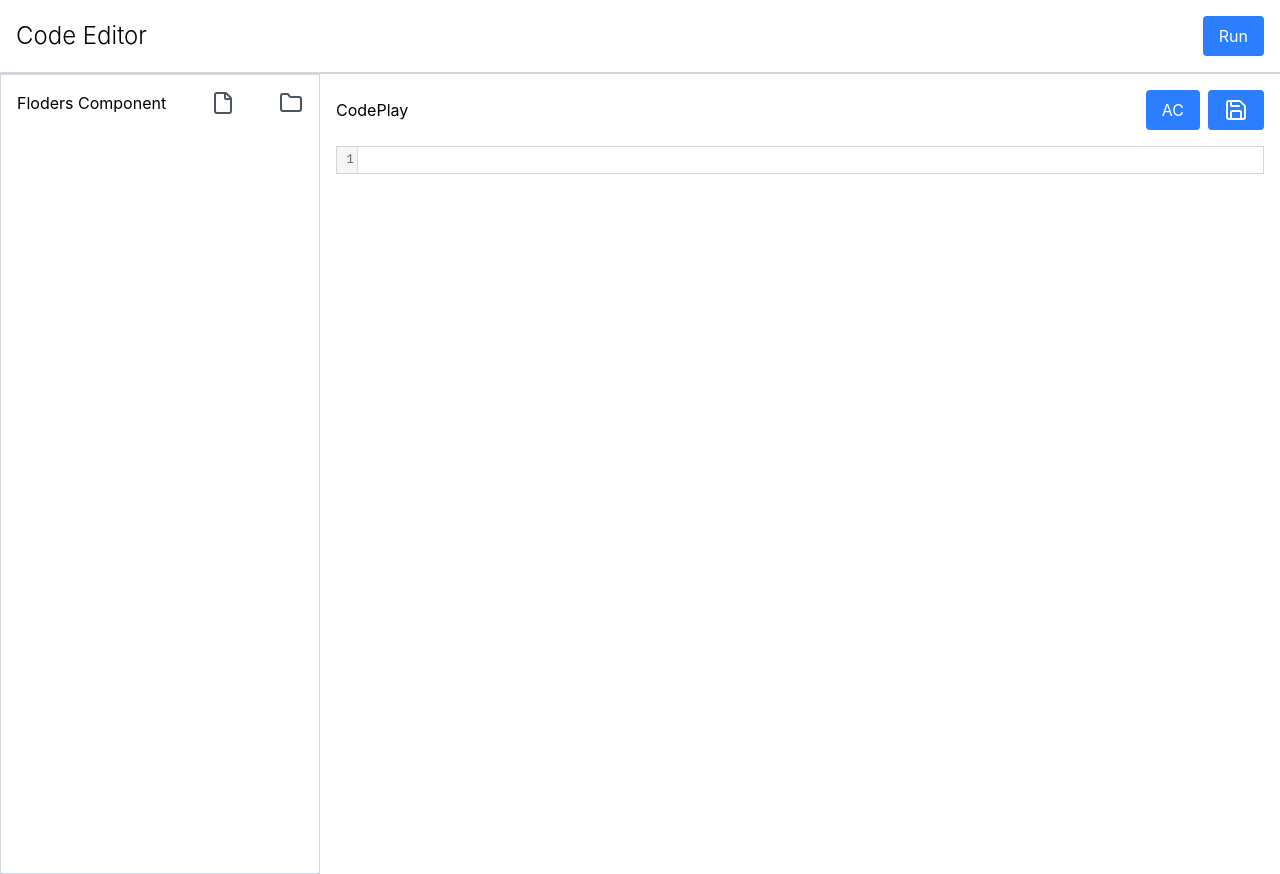
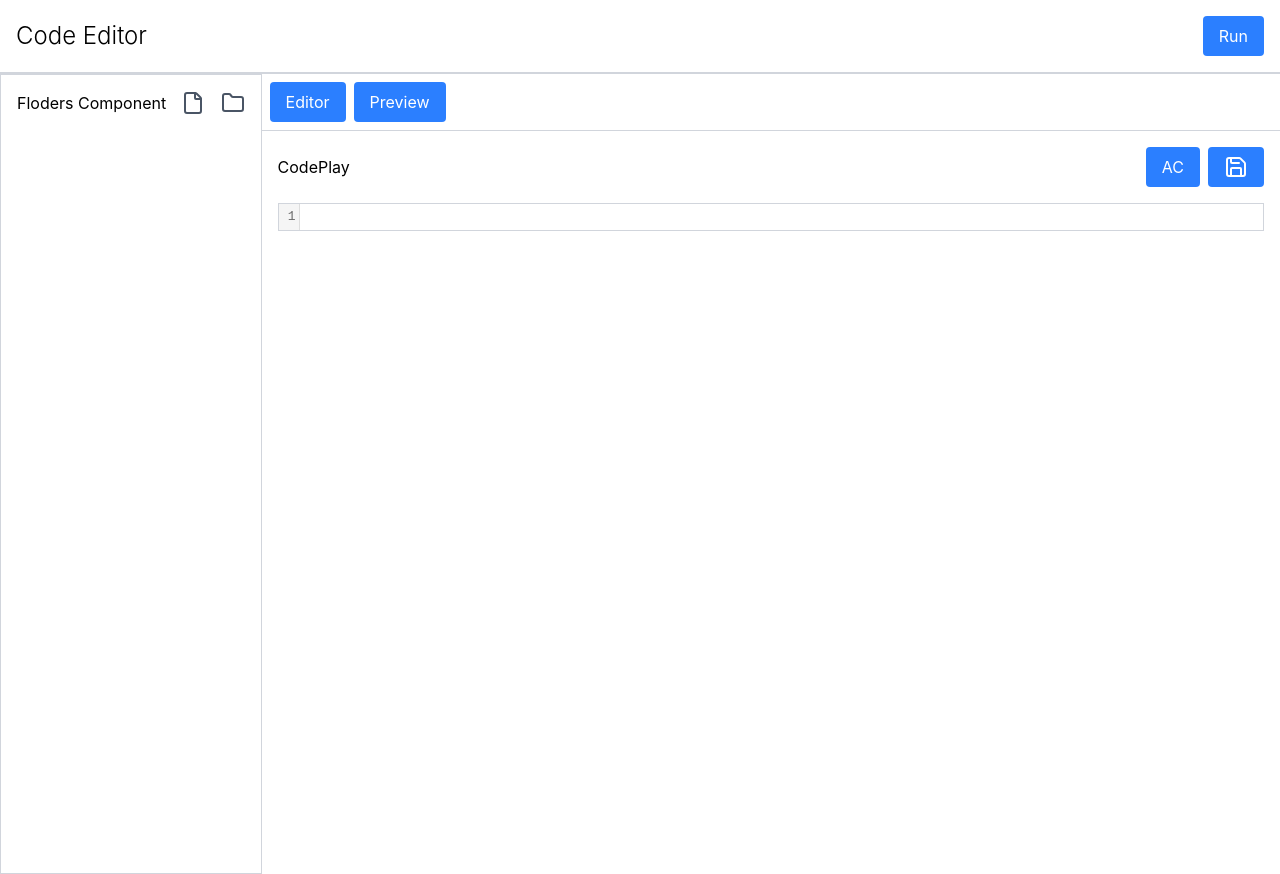
Before and after one commit to fouad8080/code-editor, a React (Vite) app: page / in a window 1280 px wide. Built offline with nearby package versions, Linux system fonts and the light colour scheme.

Commit message:
add proview and finsh the mvp

```diff
--- a/src/App.tsx
+++ b/src/App.tsx
@@ -1,27 +1,79 @@
 import CodeShow from "./component/CodeShow"
 import Floders from "./component/floders"
 import Upbar from "./component/Upbar"
-
+import Proview from "./component/proview"
 
 import {createContext, useState} from 'react'
-export const AppContext = createContext(null)
-function App() {
 
+type DirectoryHandle = {
+    name: string;
+    kind: string;
+    entries():   AsyncIterableIterator<[string, FileHandle | DirectoryHandle]>;
+  };
+interface interFile {
+    Name: string;
+    Kind: string;
+    handle?: FileHandle | DirectoryHandle;
+    children?: interFile[];
+    isOpen?: boolean;
+  }
 
   type FileHandle = {
     name: string;
     kind: string;
   };
 
+interface AppContextType {
+  getfile: { Name: string; contents: string; handle: FileHandle } | null;
+  setgetFile: React.Dispatch<React.SetStateAction<{ Name: string; contents: string; handle: FileHandle } | null>>;
+  update: boolean;
+  setupdate: React.Dispatch<React.SetStateAction<boolean>>;
+  htmlfile: { Name: string; contents: string; handle: FileHandle } | null;
+  sethtmlfile: React.Dispatch<React.SetStateAction<{ Name: string; contents: string; handle: FileHandle } | null>>;
+  folderfiles: interFile[];
+  setfolderfiles: React.Dispatch<React.SetStateAction<interFile[]>>;
+}
 
-  const [getfile, setgetFile] = useState<FileHandle|null>(null)
+export const AppContext = createContext<AppContextType | null>(null)
+
+
+function App() {
+
+
+
+
+
+  const [folderfiles,setfolderfiles]=useState<interFile [] >([])
+  const [htmlfile,sethtmlfile] = useState<{Name:string, contents:string, handle: FileHandle}|null>(null)
+  const [update,setupdate]=useState<boolean>(true)
+  const [getfile, setgetFile] = useState<{Name:string, contents:string, handle: FileHandle}|null>(
+    ()=>{
+      const foldersaved=localStorage.getItem("folder");
+      console.log(foldersaved)
+      return foldersaved ? JSON.parse(foldersaved) : null
+    }
+  )
+
+  const [activeTab, setActiveTab] = useState<"editor" | "preview">("editor");
+
+
 
   return (
-    <AppContext.Provider value={{getfile, setgetFile}}>
+    <AppContext.Provider value={{getfile, setgetFile ,htmlfile ,sethtmlfile,setupdate,setfolderfiles,folderfiles}}>
         <Upbar />
         <div className="flex flex-row">
-          <Floders value={{getfile, setgetFile}} />
-          <CodeShow value={{getfile, setgetFile}} />
+          <Floders value={{getfile, setgetFile ,htmlfile,sethtmlfile,update,folderfiles,setfolderfiles}} />
+            <div className="flex flex-col w-full  ">
+                <div className="flex gap-2 border-b border-gray-300 p-2 ">
+                <button onClick={() => setActiveTab("editor")} className={` text-white px-4 py-2 rounded ${activeTab ? "bg-blue-500 hover:bg-blue-600" :"bg-blue-600 hover:bg-blue-700"}` }>Editor</button>
+                <button onClick={() => setActiveTab("preview")} className={`  text-white px-4 py-2 rounded ${activeTab ? "bg-blue-500 hover:bg-blue-600" :"bg-blue-600 hover:bg-blue-700"} ` }>Preview</button>
+              </div>
+
+              {activeTab === "editor" && <CodeShow value={{getfile, setgetFile,setupdate,update,htmlfile,sethtmlfile,folderfiles,setfolderfiles}} />}
+              {activeTab === "preview" && <Proview value={{htmlfile,update}}/>}
+
+            </div>
+
         </div>
     </AppContext.Provider>
   )
--- a/src/component/CodeShow.tsx
+++ b/src/component/CodeShow.tsx
@@ -12,10 +12,20 @@ import { autocompletion } from '@codemirror/autocomplete';
 import { Compartment } from '@codemirror/state';
 
 import { AppContext } from '../App';
+import {buildPreviewHtml} from './tools/buildproviewhtml'
+import {findFile} from './tools/buildproviewhtml'
 
 
 function CodeShow() {
-  const { getfile }=useContext(AppContext);
+
+
+
+  const { getfile ,setgetFile}=useContext(AppContext);
+  const { update,setupdate} = useContext(AppContext);
+  const { sethtmlfile} =useContext(AppContext)
+  const {folderfiles}=useContext(AppContext)
+  const {htmlfile}=useContext(AppContext)
+
   const [ Autocomlete, setAutocomlete ] = useState(true);
   const editorRef = useRef<HTMLDivElement>(null);
   const viewRef = useRef<EditorView | null>(null);
@@ -23,14 +33,16 @@ function CodeShow() {
   const langcompartemet= new Compartment();
 
   function getlangExt(filename){
-    if (filename?.endsWith(".html"))return html();
-    if (filename?.endsWith(".css"))return css();
+    if (!filename )return javascript();
+    if (filename.endsWith(".html"))return html();
+    if (filename.endsWith(".css"))return css();
     return javascript();
   }
 
 
   useEffect(() => {
     if (!editorRef.current) return;
+
 
     const extensions = [
       lineNumbers(),
@@ -58,24 +70,49 @@ function CodeShow() {
 
     return () => view.destroy();
   }, [getfile]);
+
+
+
+
   const SaveFile = async () => {
-    const newContent =viewRef.current?.state.doc.toString();
-
+  const newContent = viewRef.current?.state.doc.toString();
   try {
     const writeable = await getfile?.handle?.createWritable();
     await writeable?.write(newContent);
     await writeable?.close();
     alert('File saved successfully!');
+
+    // إذا الملف المحفوظ يأثر على المعاينة (html أو css أو js)
+    const name = getfile?.Name || "";
+    if (name.endsWith(".html") || name.endsWith(".css") || name.endsWith(".js")) {
+
+      // دور على ملف الـ HTML الأساسي جوا الشجرة (يفترض عندك دالة findFile أو htmlfile.Name محفوظ)
+      const htmlEntry = findFile(folderfiles,htmlfile?.Name);
+
+      if (htmlEntry) {
+        const htmlHandle = htmlEntry.handle as FileHandle;
+        const htmlFileObj = await htmlHandle.getFile();
+        const rawHtml = await htmlFileObj.text();
+
+        // ادمج مع أحدث نسخة من كل الملفات (بما فيها الملف يلي غير حفظناه توا)
+        const finalHtml = await buildPreviewHtml(rawHtml, folderfiles);
+
+        sethtmlfile({ Name: htmlEntry.Name, contents: finalHtml, handle: htmlHandle });
+      }
+      if (getfile){
+        setgetFile({ getfile,contents:newContent})
+      }
     }
 
-    catch (error) {
+    setupdate(!update);
+  } catch (error) {
     console.error('Error saving file:', error);
     alert('Failed to save the file.');
   }
 };
 
   return (
-    <div className="w-3/4 p-4">
+    <div className=" p-4">
       <div className="flex justify-between items-center mb-4">
         <h1>CodePlay</h1>
         <div className="flex gap-2">
--- a/src/component/floders.tsx
+++ b/src/component/floders.tsx
@@ -1,10 +1,12 @@
 import { useState ,useEffect , useContext} from "react";
 import { File,Folder } from "lucide-react"
 import { AppContext } from "../App";
-
+import {buildPreviewHtml} from './tools/buildproviewhtml'
 
 function Floders() {
+  const { sethtmlfile} = useContext(AppContext);
   const { setgetFile} = useContext(AppContext);
+
 
   interface interFile {
     Name: string;
@@ -30,27 +32,40 @@ function Floders() {
   const [showfolederfiles,setshowfolderfiles]=useState(true)
   const [folder,setfolder]=useState<interFolder | null>(null)
   const [file,setfile]=useState<interFile []>([])
-  const [folderfiles,setfolderfiles]=useState<interFile [] >([])
+  const {folderfiles}=useContext(AppContext)
+  const {setfolderfiles}=useContext(AppContext)
 
-   const FolderhandleClick = async () => {
-    const diradd=await window.showDirectoryPicker();
-    const folder: interFolder = {
-      name: diradd.name,
-      files: []
-    };
 
-    for await (const [name,handle] of diradd.entries()) {
 
-      const file:interFile={
-      Name:name,
-      Kind:handle.kind,
-      handle,
-      }
-      setfolderfiles(f=>[...f,file])
+  const FolderhandleClick = async () => {
+  const diradd = await window.showDirectoryPicker();
+  const folder: interFolder = { name: diradd.name, files: [] };
+
+  const collectedFiles: interFile[] = [];
+  let htmlEntry: { name: string; handle: FileHandle } | null = null;
+
+  // مرحلة 1: اجمع كل الملفات بدون دمج
+  for await (const [name, handle] of diradd.entries()) {
+    const file: interFile = { Name: name, Kind: handle.kind, handle };
+    collectedFiles.push(file);
+
+    if (name.endsWith(".html")) {
+      htmlEntry = { name, handle: handle as FileHandle };
     }
-    setfolder(folder) ;
+  }
 
+  setfolderfiles(collectedFiles);
+  setfolder(folder);
+
+  // مرحلة 2: بعد ما توصلت لكل الملفات، ادمج HTML مع CSS/JS
+  if (htmlEntry) {
+    const htmlFileObj = await htmlEntry.handle.getFile();
+    const htmlContents = await htmlFileObj.text();
+
+    const finalHtml = await buildPreviewHtml(htmlContents, collectedFiles);
+    sethtmlfile({ Name: htmlEntry.name, contents: finalHtml, handle: htmlEntry.handle });
   }
+};
 
   useEffect(()=>{
     if(folderfiles && folderfiles.length>0){
@@ -104,6 +119,7 @@ function Floders() {
 };
 
 
+
   const FilehandleClick = async() => {
     const [fileadd]=await window.showOpenFilePicker();
     const selfile=await fileadd.getFile();
@@ -127,6 +143,9 @@ function Floders() {
                             const file = await fileHandle.getFile();
                             const contents = await file.text();
                             setgetFile({Name:item.Name, contents, handle: fileHandle });
+
+                            localStorage.setItem("folder",JSON.stringify({Name:item.Name, contents, handle: fileHandle }))
+
                           }}>
                           <File className="w-4 h-4 inline mr-2" />
                           {item.Name}
--- /dev/null
+++ b/src/component/proview.tsx
@@ -0,0 +1,30 @@
+
+import { html } from "@codemirror/lang-html"
+import { AppContext } from "../App"
+import {useContext, useEffect, useState } from "react"
+
+function Proview(){
+    const {htmlfile}=useContext(AppContext)
+    const {update}=useContext(AppContext)
+    const[srcDoc,setsrcDoc]=useState(null)
+
+    useEffect(
+        ()=>{
+            setsrcDoc(htmlfile)
+
+
+
+        }
+        ,[update,htmlfile]
+    )
+
+    return(
+    <iframe
+    srcDoc={srcDoc?.contents || "<p>there isn't HTML file</p>"}
+    className="w-full h-full"
+    >
+
+    </iframe>
+)
+}
+export default Proview
--- /dev/null
+++ b/src/component/tools/buildproviewhtml.tsx
@@ -0,0 +1,71 @@
+interface interFile {
+    Name: string;
+    Kind: string;
+    handle?: FileHandle | DirectoryHandle;
+    children?: interFile[];
+    isOpen?: boolean;
+  }
+  type FileHandle = {
+    name: string;
+    kind: string;
+  };
+  type DirectoryHandle = {
+    name: string;
+    kind: string;
+    entries():   AsyncIterableIterator<[string, FileHandle | DirectoryHandle]>;
+  };
+export const findFile = (files: interFile[], name: string): interFile | null => {
+    for (const f of files) {
+      if (f.Name === name) return f;
+      if (f.children) {
+        const found = findFile(f.children, name);
+        if (found) return found;
+      }
+    }
+    return null;
+  };
+
+export async function buildPreviewHtml(htmlContent: string, allFiles: interFile[]): Promise<string> {
+  // دالة تدور على ملف بالاسم جوا الشجرة كاملة (حتى جوا المجلدات)
+  const findFile = (files: interFile[], name: string): interFile | null => {
+    for (const f of files) {
+      if (f.Name === name) return f;
+      if (f.children) {
+        const found = findFile(f.children, name);
+        if (found) return found;
+      }
+    }
+    return null;
+  };
+
+  const readFileContent = async (file: interFile): Promise<string> => {
+    const handle = file.handle as FileHandle;
+    const fileObj = await handle.getFile();
+    return await fileObj.text();
+  };
+
+  let result = htmlContent;
+
+  // استبدال <link rel="stylesheet" href="..."> بمحتوى CSS
+  const linkRegex = /<link[^>]+href=["']([^"']+)["'][^>]*>/g;
+  let match;
+  while ((match = linkRegex.exec(htmlContent)) !== null) {
+    const cssFile = findFile(allFiles, match[1]);
+    if (cssFile) {
+      const cssContent = await readFileContent(cssFile);
+      result = result.replace(match[0], `<style>${cssContent}</style>`);
+    }
+  }
+
+  // استبدال <script src="..."></script> بمحتوى JS
+  const scriptRegex = /<script[^>]+src=["']([^"']+)["'][^>]*><\/script>/g;
+  while ((match = scriptRegex.exec(htmlContent)) !== null) {
+    const jsFile = findFile(allFiles, match[1]);
+    if (jsFile) {
+      const jsContent = await readFileContent(jsFile);
+      result = result.replace(match[0], `<script>${jsContent}<\/script>`);
+    }
+  }
+
+  return result;
+}
```
Also changed, not shown: 1 other file (tests, documents, lock files or other folders). Lines whose indentation alone changed are shown as unchanged.
